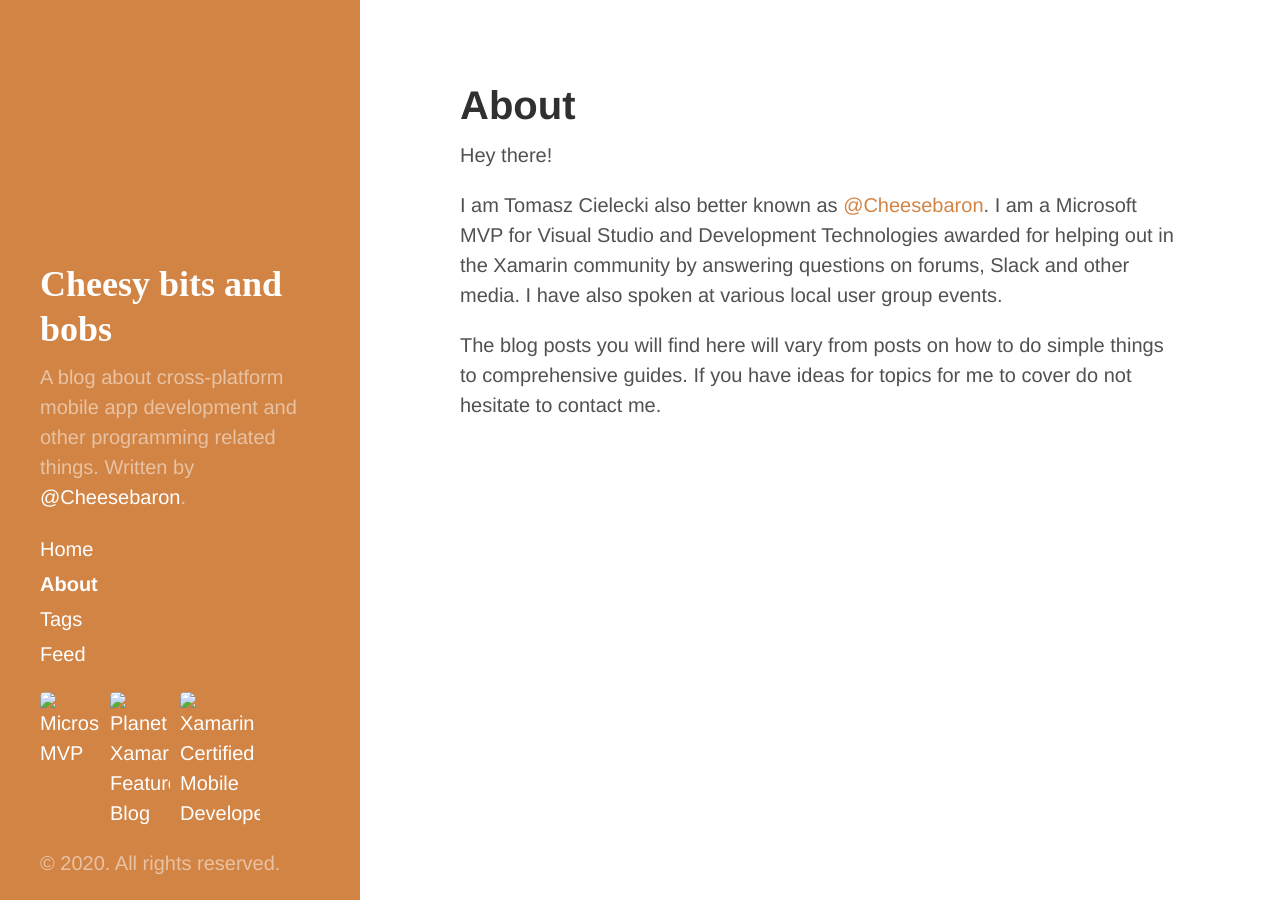
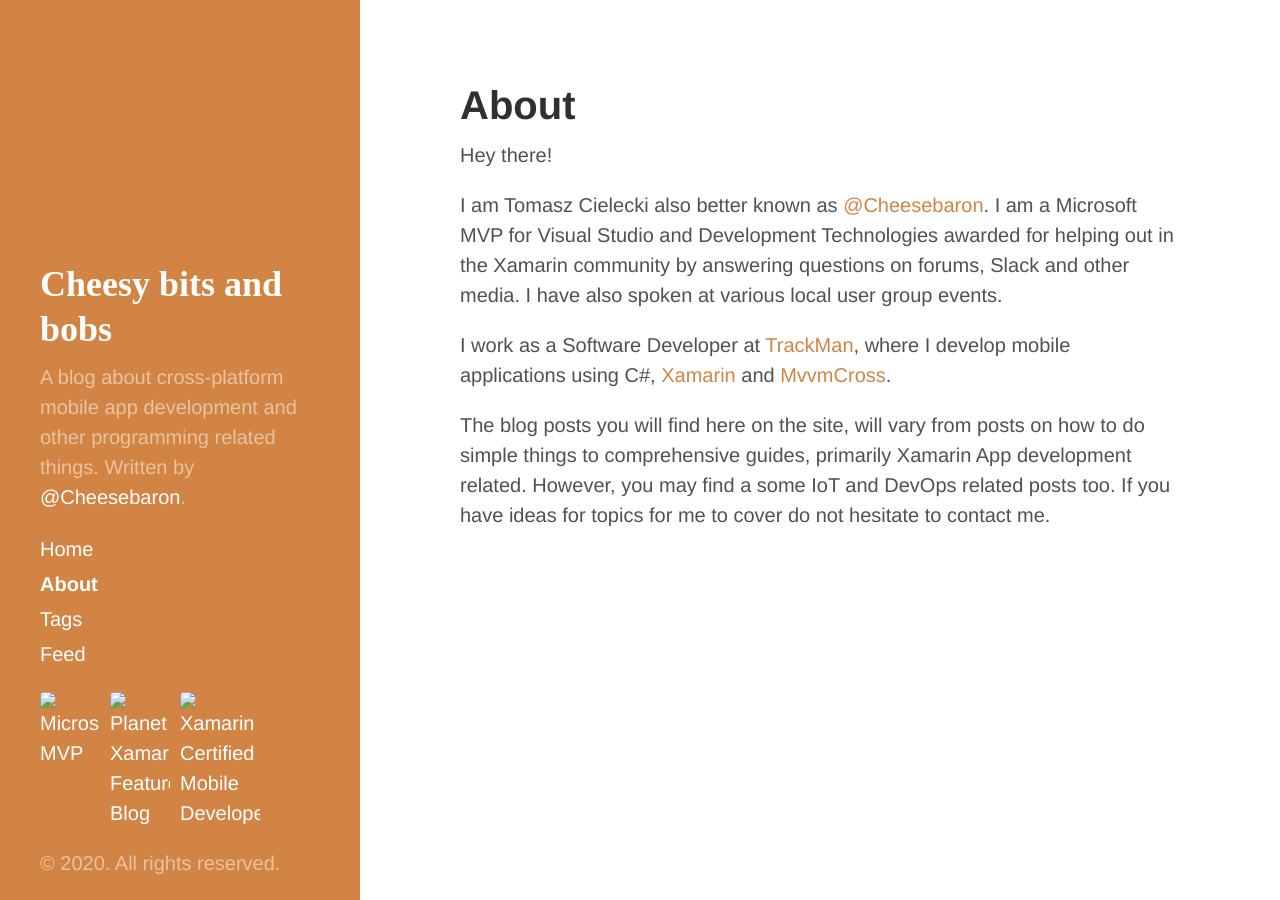
Before and after one commit to Cheesebaron/cheesebaron.github.io, a Jekyll site: the page built from about.md, in a window 1280 px wide. Built offline with Jekyll 4.4.1, drawn with Linux system fonts in a browser that asks for light colours.

Commit message:
Update About page

```diff
--- a/about.md
+++ b/about.md
@@ -8,4 +8,6 @@
 
 I am Tomasz Cielecki also better known as [@Cheesebaron]({{ site.author.url }}). I am a Microsoft MVP for Visual Studio and Development Technologies awarded for helping out in the Xamarin community by answering questions on forums, Slack and other media. I have also spoken at various local user group events.
 
-The blog posts you will find here will vary from posts on how to do simple things to comprehensive guides. If you have ideas for topics for me to cover do not hesitate to contact me.
+I work as a Software Developer at [TrackMan](https://trackman.com), where I develop mobile applications using C#, [Xamarin](https://dotnet.microsoft.com/apps/xamarin) and [MvvmCross](https://mvvmcross.com).
+
+The blog posts you will find here on the site, will vary from posts on how to do simple things to comprehensive guides, primarily Xamarin App development related. However, you may find a some IoT and DevOps related posts too. If you have ideas for topics for me to cover do not hesitate to contact me.
```
